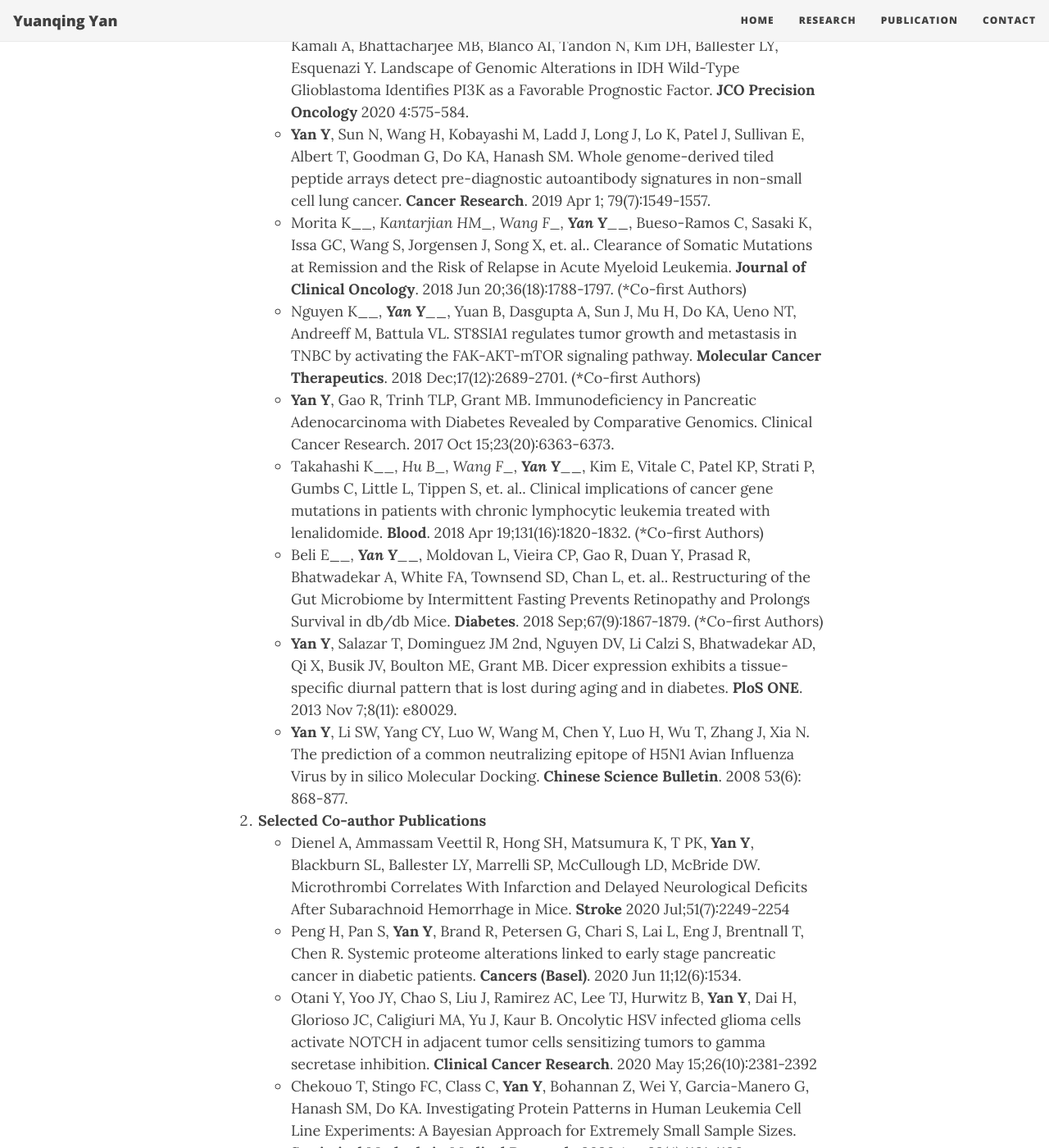
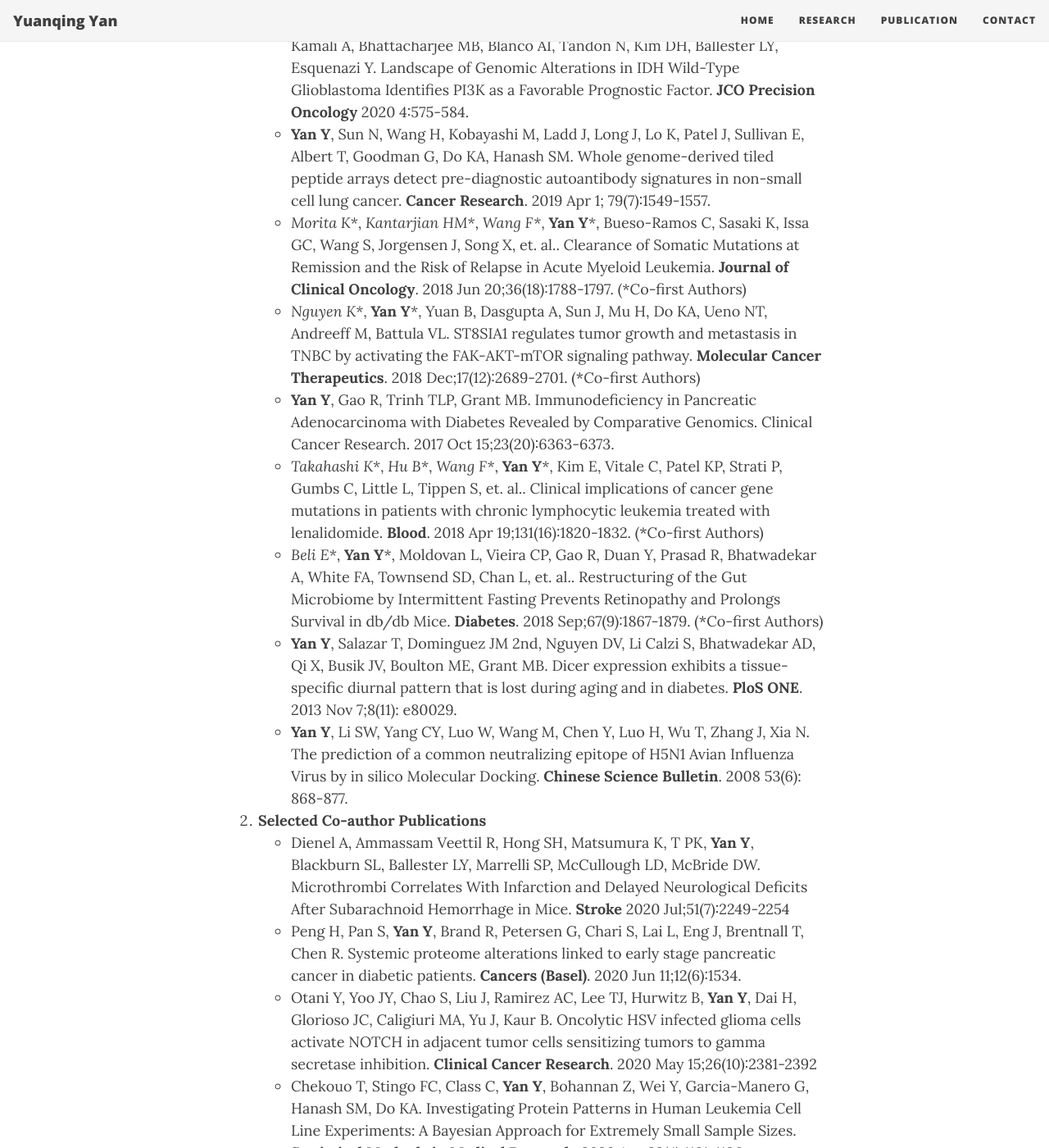
Before and after one commit to yuanqing-yan/Yuanqing, a Jekyll site: the page built from publications.md, in a window 1280 px wide and 1400 px high, scrolled down 349 px. Shown: the whole window at 82% size. Built offline with Jekyll 4.4.1, drawn with Linux system fonts in a browser that asks for light colours; nearby versions of some CDN libraries; some of the changed text lies outside the part shown.

```diff
--- a/publications.md
+++ b/publications.md
@@ -12,11 +12,11 @@
 1. **First/Co-first/Corresponding Author Publications**
     * **Yan Y**, Takayasu T, Hines G, Dono A, Hsu SH, Zhu JJ, Riascos-Castaneda RF, Kamali A, Bhattacharjee MB, Blanco AI, Tandon N, Kim DH, Ballester LY, Esquenazi Y. Landscape of Genomic Alterations in IDH Wild-Type Glioblastoma Identifies PI3K as a Favorable Prognostic Factor. **JCO Precision Oncology** 2020 4:575-584.
     * **Yan Y**, Sun N, Wang H, Kobayashi M, Ladd J, Long J, Lo K, Patel J, Sullivan E, Albert T, Goodman G, Do KA, Hanash SM. Whole genome-derived tiled peptide arrays detect pre-diagnostic autoantibody signatures in non-small cell lung cancer. **Cancer Research**. 2019 Apr 1; 79(7):1549-1557.
-    * Morita K_*_, Kantarjian HM_*_, Wang F_*_, **Yan Y**_*_, Bueso-Ramos C, Sasaki K, Issa GC, Wang S, Jorgensen J, Song X, et. al.. Clearance of Somatic Mutations at Remission and the Risk of Relapse in Acute Myeloid Leukemia. **Journal of Clinical Oncology**. 2018 Jun 20;36(18):1788-1797.  (*Co-first Authors)
-    * Nguyen K_*_, **Yan Y**_*_, Yuan B, Dasgupta A, Sun J, Mu H, Do KA, Ueno NT, Andreeff M, Battula VL. ST8SIA1 regulates tumor growth and metastasis in TNBC by activating the FAK-AKT-mTOR signaling pathway. **Molecular Cancer Therapeutics**. 2018 Dec;17(12):2689-2701. (*Co-first Authors)
+    * _Morita K*_, _Kantarjian HM*_, _Wang F*_, **Yan Y**_*_, Bueso-Ramos C, Sasaki K, Issa GC, Wang S, Jorgensen J, Song X, et. al.. Clearance of Somatic Mutations at Remission and the Risk of Relapse in Acute Myeloid Leukemia. **Journal of Clinical Oncology**. 2018 Jun 20;36(18):1788-1797.  (*Co-first Authors)
+    * _Nguyen K*_, **Yan Y**_*_, Yuan B, Dasgupta A, Sun J, Mu H, Do KA, Ueno NT, Andreeff M, Battula VL. ST8SIA1 regulates tumor growth and metastasis in TNBC by activating the FAK-AKT-mTOR signaling pathway. **Molecular Cancer Therapeutics**. 2018 Dec;17(12):2689-2701. (*Co-first Authors)
     * **Yan Y**, Gao R, Trinh TLP, Grant MB. Immunodeficiency in Pancreatic Adenocarcinoma with Diabetes Revealed by Comparative Genomics. Clinical Cancer Research. 2017 Oct 15;23(20):6363-6373.
-    * Takahashi K_*_, Hu B_*_, Wang F_*_, **Yan Y**_*_, Kim E, Vitale C, Patel KP, Strati P, Gumbs C, Little L, Tippen S, et. al.. Clinical implications of cancer gene mutations in patients with chronic lymphocytic leukemia treated with lenalidomide. **Blood**. 2018 Apr 19;131(16):1820-1832. (*Co-first Authors)
-    * Beli E_*_, **Yan Y**_*_, Moldovan L, Vieira CP, Gao R, Duan Y, Prasad R, Bhatwadekar A, White FA, Townsend SD, Chan L, et. al.. Restructuring of the Gut Microbiome by Intermittent Fasting Prevents Retinopathy and Prolongs Survival in db/db Mice. **Diabetes**. 2018 Sep;67(9):1867-1879. (*Co-first Authors)
+    * _Takahashi K*_, _Hu B*_, _Wang F*_, **Yan Y**_*_, Kim E, Vitale C, Patel KP, Strati P, Gumbs C, Little L, Tippen S, et. al.. Clinical implications of cancer gene mutations in patients with chronic lymphocytic leukemia treated with lenalidomide. **Blood**. 2018 Apr 19;131(16):1820-1832. (*Co-first Authors)
+    * _Beli E*_, **Yan Y**_*_, Moldovan L, Vieira CP, Gao R, Duan Y, Prasad R, Bhatwadekar A, White FA, Townsend SD, Chan L, et. al.. Restructuring of the Gut Microbiome by Intermittent Fasting Prevents Retinopathy and Prolongs Survival in db/db Mice. **Diabetes**. 2018 Sep;67(9):1867-1879. (*Co-first Authors)
     * **Yan Y**, Salazar T, Dominguez JM 2nd, Nguyen DV, Li Calzi S, Bhatwadekar AD, Qi X, Busik JV, Boulton ME, Grant MB. Dicer expression exhibits a tissue-specific diurnal pattern that is lost during aging and in diabetes. **PloS ONE**. 2013 Nov 7;8(11): e80029.
     * **Yan Y**, Li SW, Yang CY, Luo W, Wang M, Chen Y, Luo H, Wu T, Zhang J, Xia N. The prediction of a common neutralizing epitope of H5N1 Avian Influenza Virus by in silico Molecular Docking. **Chinese Science Bulletin**. 2008 53(6): 868-877.
 1. **Selected Co-author Publications**
@@ -25,7 +25,7 @@
 	* Otani Y, Yoo JY, Chao S, Liu J, Ramirez AC, Lee TJ, Hurwitz B, **Yan Y**, Dai H, Glorioso JC, Caligiuri MA, Yu J, Kaur B. Oncolytic HSV infected glioma cells activate NOTCH in adjacent tumor cells sensitizing tumors to gamma secretase inhibition. **Clinical Cancer Research**. 2020 May 15;26(10):2381-2392
 	* Chekouo T, Stingo FC, Class C, __Yan Y__, Bohannan Z, Wei Y, Garcia-Manero G, Hanash SM, Do KA. Investigating Protein Patterns in Human Leukemia Cell Line Experiments: A Bayesian Approach for Extremely Small Sample Sizes. **Statistical Methods in Medical Research**. 2020 Apr;29(4):1181-1196
 	* Hsu JI, Dayaram T, Tovy A, Braekeleer ED, Jeong M, Wang F, Zhang JH, Heffernan T, Sonal F, Kovacs J, Marszalek J, Bristow C, **Yan Y**, Garcia-manero G, et. al.. Cytotoxis chemotherapies create a fitness landscape that favors clonal hematopoiesis of PPM1D mutants. **Cell Stem Cell**. 2018 Nov 1;23(5):700-713.
-    * Takahashi K_*_, Wang F_*_, Morita K, **Yan Y**, Hu P, Zhao P, Zhar AA, Wu CJ, Gumbs C, Little L, Tippen S, Thornton R, Coyle M, Mendoza M, Thompson E, et. al.. Integrative genomic analysis of adult mixed phenotype acute leukemia (MPAL) delineates lineage associated molecular subtypes. **Nature Communications**. 2018 Jul 10;9(1):2670.
+    * _Takahashi K*_, _Wang F*_, Morita K, **Yan Y**, Hu P, Zhao P, Zhar AA, Wu CJ, Gumbs C, Little L, Tippen S, Thornton R, Coyle M, Mendoza M, Thompson E, et. al.. Integrative genomic analysis of adult mixed phenotype acute leukemia (MPAL) delineates lineage associated molecular subtypes. **Nature Communications**. 2018 Jul 10;9(1):2670.
 	* Bhatwadekar A, __Yan Y__, Stepps V, Hazra S, Korah M, Bartelmez S, Chaqour B, Grant MB. miR-92a Corrects CD34+ Cell Dysfunction in Diabetes by Modulating Core Circadian Genes Involved in Progenitor Differentiation. **Diabetes**. 2015 Dec;64(12):4226-37.
 	* Chen S, Ibrahim N, __Yan Y__, Wong S, Wang H, Wong F. Risk Stratification in Patients with Advanced-stage Breast Cancer by Pretreatment 18F-FDG PET/CT. **Cancer**. 2015 Nov 15;121(22):3965-74.
 	* Bhatwadekar A, __Yan Y__, Qi X, Thinschmidt JS, Neu MB, Li Calzi S, Shaw LC, Dominiguez JM, Busik JV, Lee C, Boulton ME, Grant MB. Per2 mutation recapitulates the vascular phenotype of diabetes in the retina and bone marrow. **Diabetes**. 2013 Jan;62(1):273-82.
```
